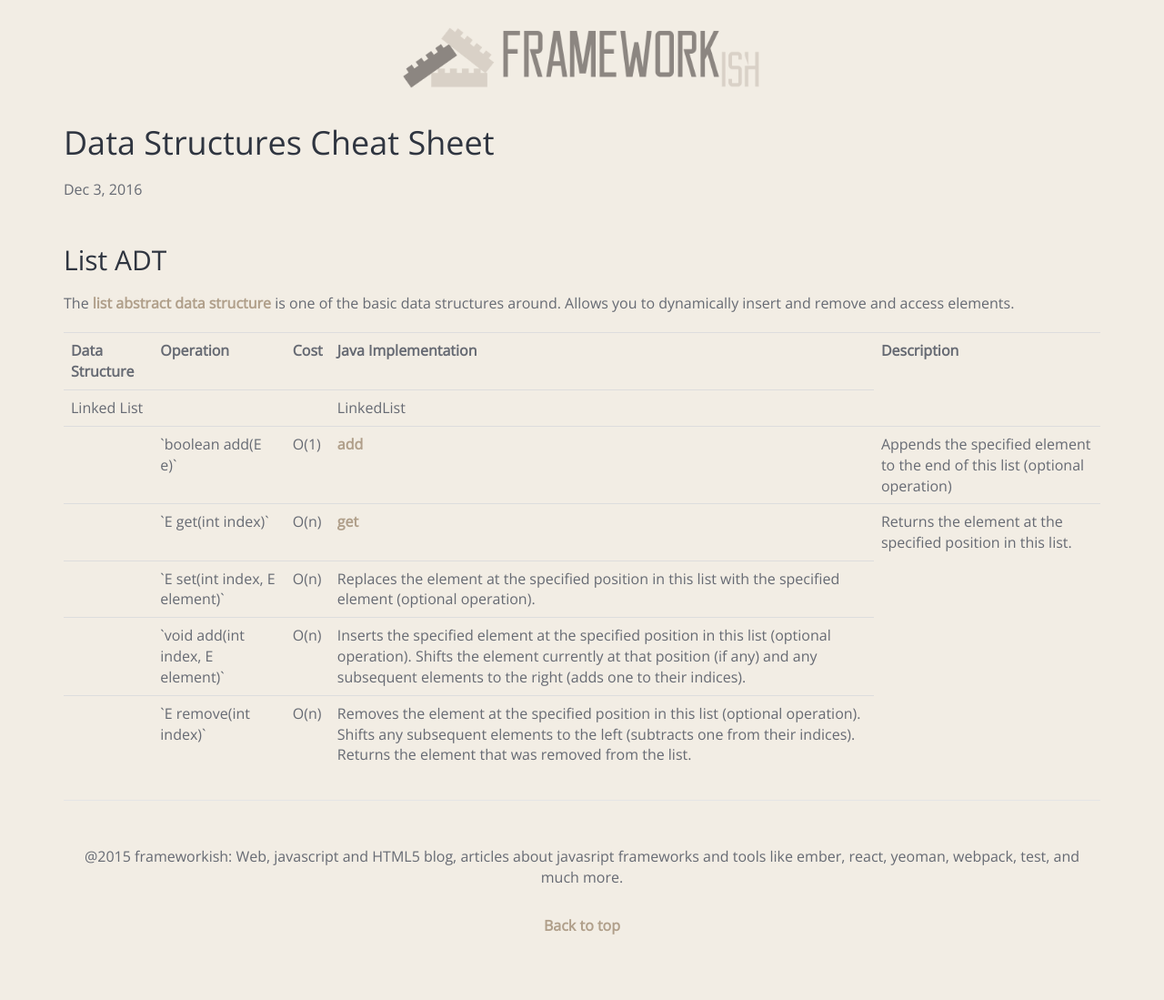
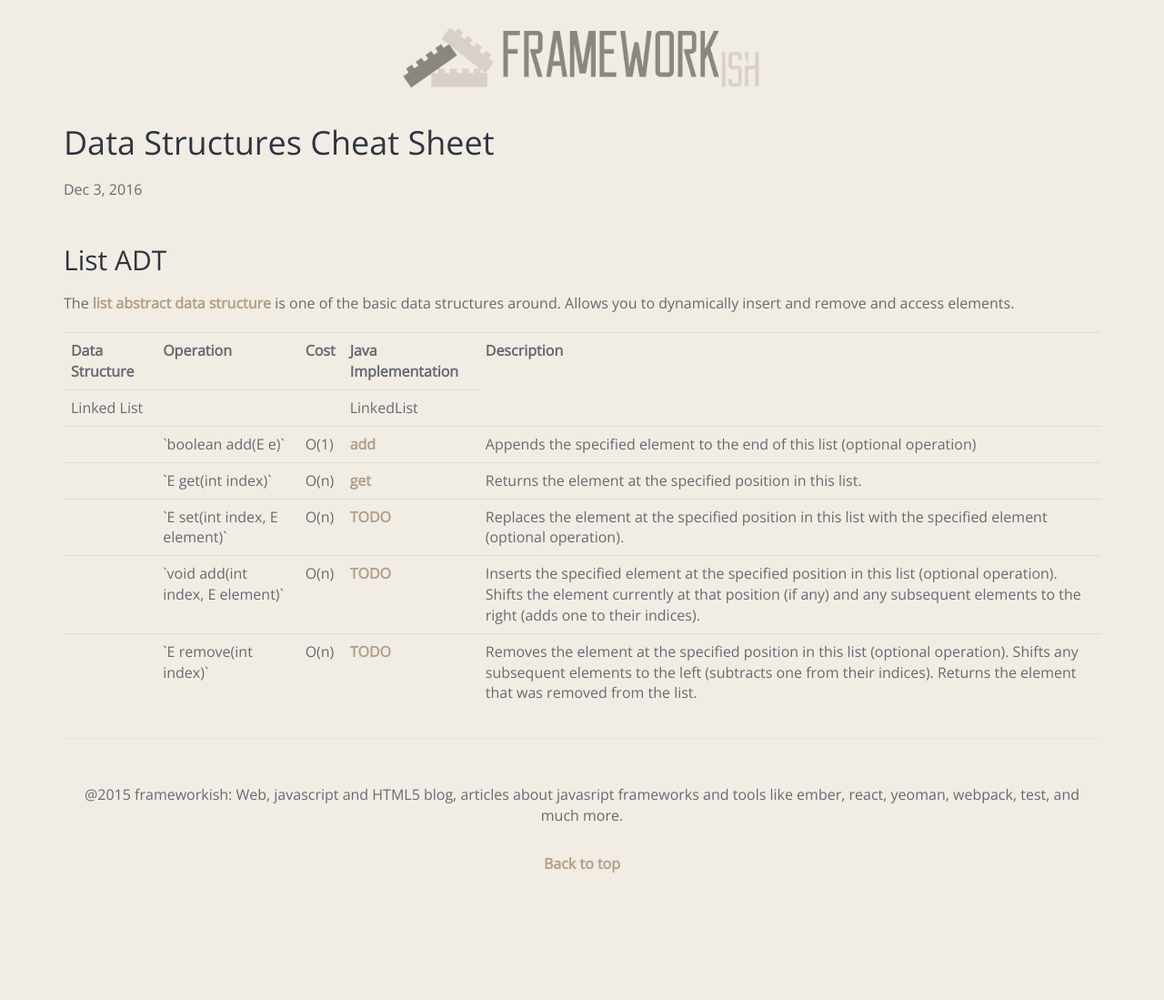
Before and after one commit to Rastikko/Rastikko.github.io, a Jekyll site: the page built from _posts/2016-12-03-data-structures-cheatsheet.md, in a window 1280 px wide. Shown: the whole page at 91% size. Built offline with Jekyll 4.4.1, drawn with Linux system fonts in a browser that asks for light colours; after the commit the page ends 1031 px from its top, so only the background shows below that.

Commit message:
Add the todo links

```diff
--- a/_posts/2016-12-03-data-structures-cheatsheet.md
+++ b/_posts/2016-12-03-data-structures-cheatsheet.md
@@ -42,18 +42,21 @@ The [list abstract data structure](https://goo.gl/mhgkxI) is one of the basic da
     <td></td>
     <td>`E set(int index, E element)`</td>
     <td>O(n)</td>
+    <td><a href="https://docs.oracle.com/javase/7/docs/api/java/util/LinkedList.html#get(int)">TODO</a></td>
     <td>Replaces the element at the specified position in this list with the specified element (optional operation).</td>
   </tr>
   <tr>
     <td></td>
     <td>`void add(int index, E element)`</td>
     <td>O(n)</td>
+    <td><a href="https://docs.oracle.com/javase/7/docs/api/java/util/LinkedList.html#get(int)">TODO</a></td>
     <td>Inserts the specified element at the specified position in this list (optional operation). Shifts the element currently at that position (if any) and any subsequent elements to the right (adds one to their indices).</td>
   </tr>
   <tr>
     <td></td>
     <td>`E remove(int index)`</td>
     <td>O(n)</td>
+    <td><a href="https://docs.oracle.com/javase/7/docs/api/java/util/LinkedList.html#get(int)">TODO</a></td>
     <td> Removes the element at the specified position in this list (optional operation). Shifts any subsequent elements to the left (subtracts one from their indices). Returns the element that was removed from the list.</td>
   </tr>
 </table>
```
